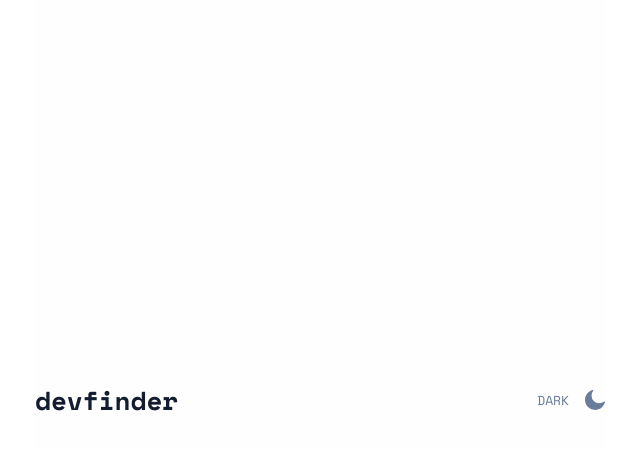
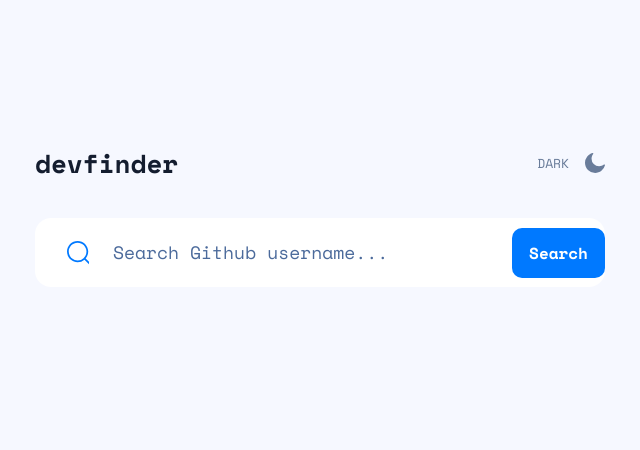
Before and after one commit to Deydii/github-user-search-app, a Vue app: page / in a window 1280 px wide. Shown: the top 450 px of the page, without its empty margins (320-960 px from the left). Built offline with nearby package versions, Linux system fonts and the light colour scheme; the HTML template or start-up script is replaced by a standard one.

Commit message:
add search bar

```diff
--- a/src/App.vue
+++ b/src/App.vue
@@ -1,10 +1,12 @@
 <script setup>
   import HeaderApp from './components/HeaderApp.vue';
+  import SearchBar from './components/SearchBar.vue';
 </script>
 
 <template>
-  <div class="h-screen flex mx-[355px] items-center bg-gray-100">
+  <div class="h-screen flex flex-col px-[355px] items-center bg-blue-100">
     <HeaderApp />
+    <SearchBar />
   </div>
 </template>
 
--- a/src/components/HeaderApp.vue
+++ b/src/components/HeaderApp.vue
@@ -1,5 +1,5 @@
 <template>
-  <header class="flex justify-between	items-center w-full">
+  <header class="flex justify-between	items-center w-full mt-36 mb-9">
     <h1 class="text-xl text-cyan-blue-950 dark:text-white">devfinder</h1>
     <div class="flex space-x-4 group text-gray-500 hover:text-cyan-blue-950">
       <p class="text-xs">DARK</p>
--- /dev/null
+++ b/src/components/SearchBar.vue
@@ -0,0 +1,24 @@
+<script setup>
+  import { ref } from 'vue';
+
+  const inputValue = ref("");
+</script>
+
+<template>
+  <form class="w-full h-[69px] flex items-center bg-white rounded-2xl dark:bg-cyan-blue-900">
+    <svg class="ml-8" height="24" width="25" xmlns="http://www.w3.org/2000/svg">
+      <path d="M10.609 0c5.85 0 10.608 4.746 10.608 10.58 0 2.609-.952 5-2.527 6.847l5.112 5.087a.87.87 0 01-1.227 1.233l-5.118-5.093a10.58 10.58 0 01-6.848 2.505C4.759 21.16 0 16.413 0 10.58 0 4.747 4.76 0 10.609 0zm0 1.74c-4.891 0-8.87 3.965-8.87 8.84 0 4.874 3.979 8.84 8.87 8.84a8.855 8.855 0 006.213-2.537l.04-.047a.881.881 0 01.058-.053 8.786 8.786 0 002.558-6.203c0-4.875-3.979-8.84-8.87-8.84z" fill="#0079ff"/>
+    </svg>
+    <input
+      class="w-9/12 text-[18px] text-cyan-blue-950 ml-6 placeholder:text-[18px] placeholder:text-cyan-blue-800 focus:outline-none caret-cyan-blue-500 dark:text-white dark:placeholder:text-white"
+      placeholder="Search Github username..."
+      v-model="inputValue"
+    />
+    <button
+      type="button"
+      class="bg-cyan-blue-500 w-[106px] h-[50px] ml-6 rounded-[10px] text-base text-white font-bold hover:opacity-70"
+    >
+      Search
+    </button>
+  </form>
+</template>
```
